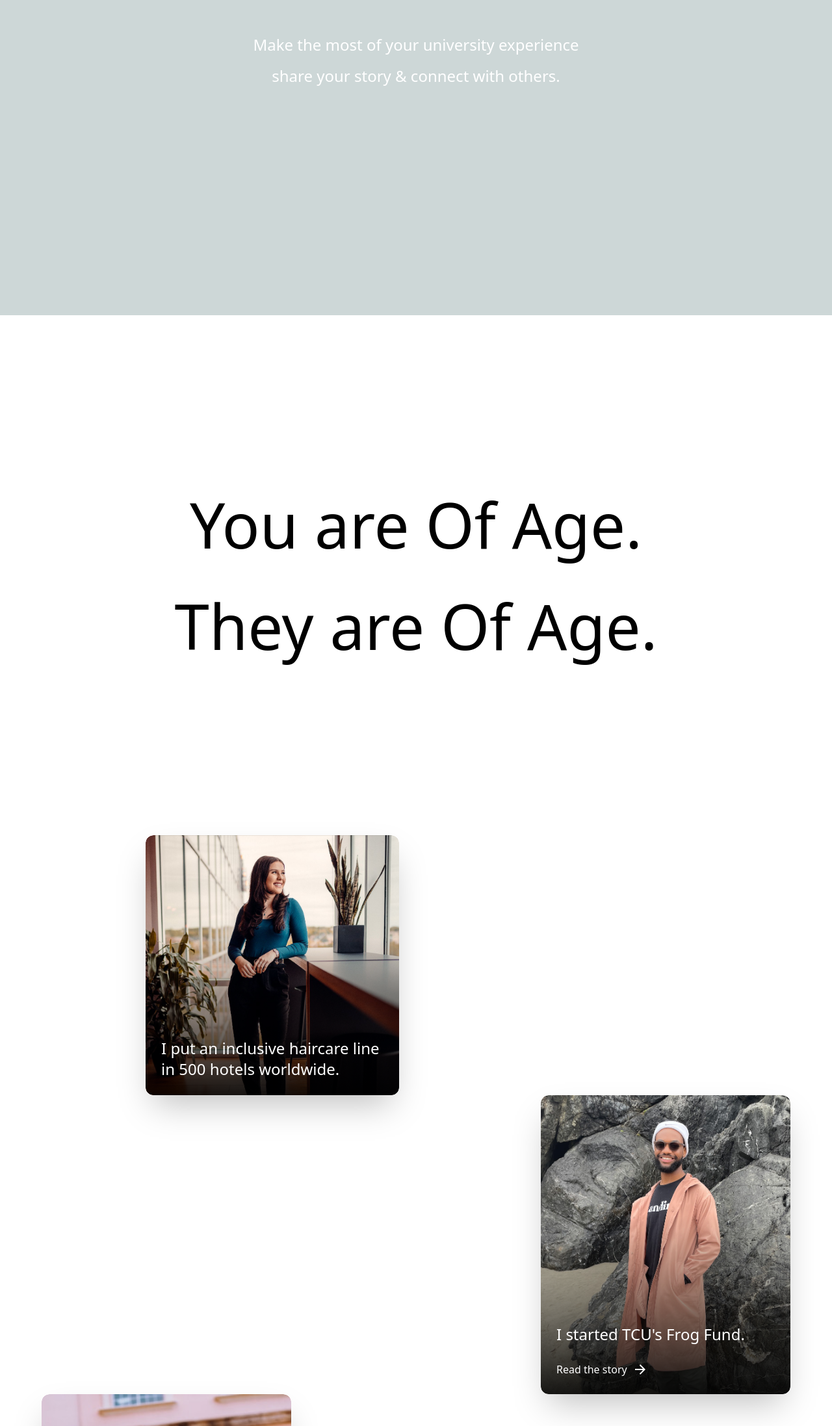
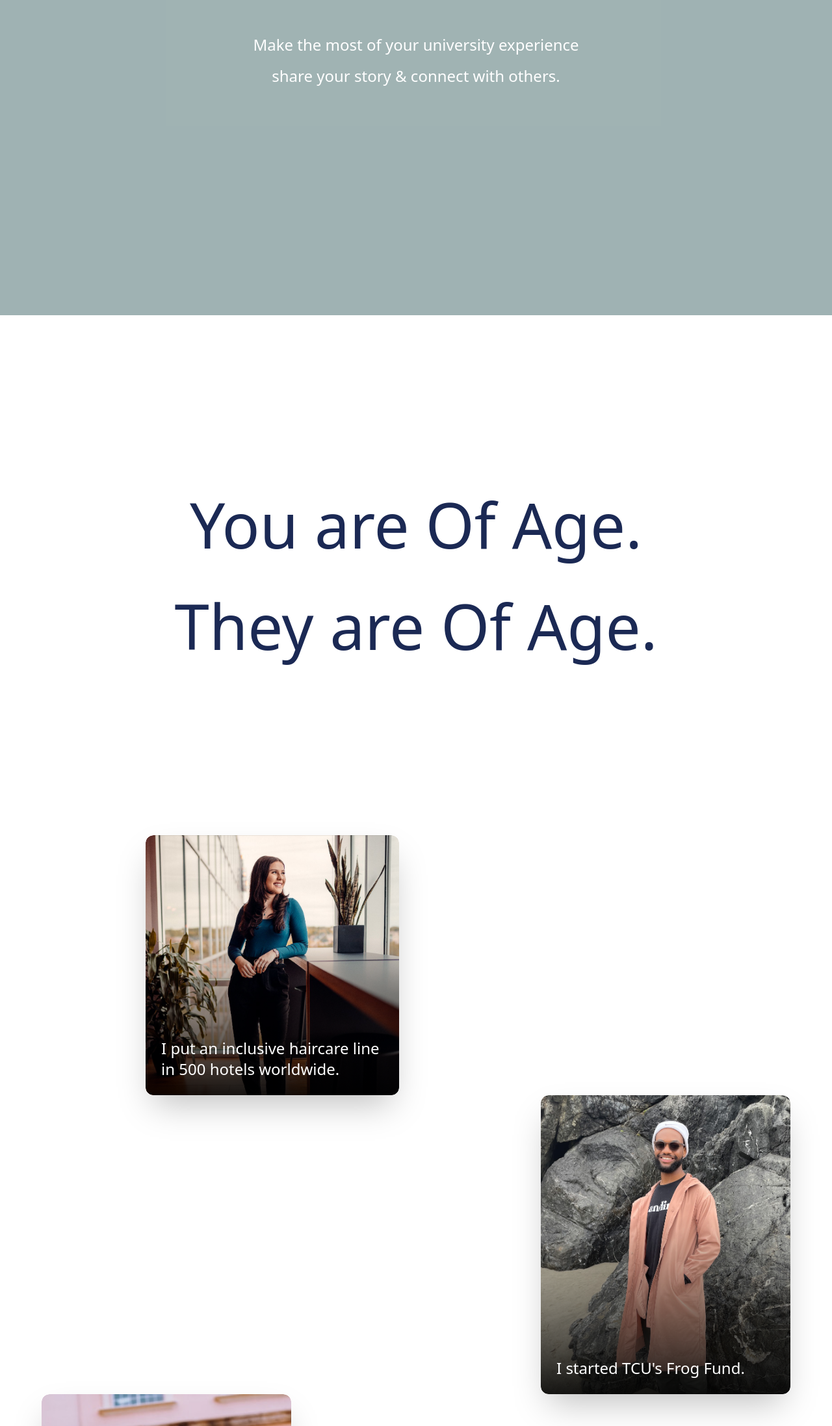
Before and after one commit to dajawhite/Of-Age, a Next.js app in the folder of-age-app/: page / in a window 1280 px wide. Shown: the part 315-2509 px from the top of the page at 65% size. Built offline with nearby package versions, Linux system fonts and the light colour scheme.

Commit message:
university slide changes

```diff
--- a/of-age-app/app/(root)/layout.tsx
+++ b/of-age-app/app/(root)/layout.tsx
@@ -2,7 +2,6 @@ import '../styles/globals.css'
 import type { Metadata } from 'next'
 import { Inter, Oswald, Montserrat } from 'next/font/google'
 import { ClerkProvider } from '@clerk/nextjs'
-import Script from 'next/script'
 
 const inter = Inter({ subsets: ['latin'] })
 const oswald = Oswald({
--- a/of-age-app/app/(root)/page.tsx
+++ b/of-age-app/app/(root)/page.tsx
@@ -16,7 +16,7 @@ export default function Home() {
       <section>
         <div className="relative z-10">
           {/*large text */}
-          <div className="sticky top-0 z-20 flex justify-center w-full lg:h-screen lg:items-center">
+          <div className="sticky top-0 z-20 flex justify-center w-full lg:h-screen lg:items-center text-primary">
             <div className="max-w-6xl px-6 mx-auto">
             <h2 className="text-5xl text-center lg:text-8xl lg:leading-relaxed lg:mt-0 leading-relaxed" >You are Of Age.<br className='hidden md:inline'/> They are Of Age.</h2>
             </div>
@@ -49,11 +49,9 @@ export default function Home() {
                 <div className="absolute inset-0 w-full h-full transform rounded-xl" style={{background:'linear-gradient(360deg, rgba(0, 0, 0, 0.9) 0%, rgba(0, 0, 0, 0) 60%)'}}>
                 </div>
                 <div className="max-w-md">
-                  <h3 className="relative text-2xl">
-                    <p>I started TCU&apos;s Frog Fund.</p>
-                  </h3>
+                    <p className="relative text-2xl">I started TCU&apos;s Frog Fund.</p>
                 </div>
-                <button className="z-10 relative flex items-center mt-6 pointer-events-none"  >
+                <button className="z-10 relative hidden items-center mt-6 pointer-events-none"  >
                   <div className="flex items-center overflow-hidden gap-x-2 group"  >
                     <div className="relative">
                       <div className="transition duration-500 md:group-hover:-translate-y-full py-0.5">Read the story</div>
@@ -76,12 +74,11 @@ export default function Home() {
                 <div className="absolute inset-0 w-full h-full transform rounded-xl" style={{background:'linear-gradient(360deg, rgba(0, 0, 0, 0.9) 0%, rgba(0, 0, 0, 0) 60%)'}}>
                 </div>
                 <div className="max-w-md">
-                  <h3 className="relative text-2xl"></h3>
-                  <div className="relative font-normal mt-2.5">
+                  <div className="relative font-normal mt-2.5 text-2xl">
                     <p>We&apos;re changing product design at legacy companies.</p>
                   </div>
                 </div>
-                <button className="z-10 relative flex items-center mt-6 pointer-events-none"  >
+                <button className="z-10 relative hidden items-center mt-6 pointer-events-none"  >
                   <div className="flex items-center overflow-hidden gap-x-2 group"  >
                     <div className="relative">
                       <div className="transition duration-500 md:group-hover:-translate-y-full py-0.5">Read the story
@@ -106,9 +103,7 @@ export default function Home() {
                 <div className="absolute inset-0 w-full h-full transform rounded-xl" style={{background:'linear-gradient(360deg, rgba(0, 0, 0, 0.9) 0%, rgba(0, 0, 0, 0) 60%)'}}>
                 </div>
                 <div className="max-w-md">
-                  <h3 className="relative text-2xl">
-                    <p>I&apos;m a first-gen MIT student, building biotech. </p>
-                  </h3>
+                  <p className="relative text-2xl">I&apos;m a first-gen Purdue student, building biotech. </p>
                 </div>
               </div>
             </div>
@@ -122,9 +117,7 @@ export default function Home() {
                 <div className="absolute inset-0 w-full h-full transform rounded-xl" style={{background:'linear-gradient(360deg, rgba(0, 0, 0, 0.9) 0%, rgba(0, 0, 0, 0) 60%)'}}>
                 </div>
                 <div className="max-w-md">
-                  <h3 className="relative text-2xl">
-                    <p className='text-xl'>We&apos;re sisters redesigning inventory systems for SMBs.</p>
-                  </h3>
+                  <p className="relative text-2xl">We&apos;re sisters redesigning inventory systems for SMBs.</p>
                 </div>
               </div>
             </div>
@@ -133,12 +126,11 @@ export default function Home() {
       </section>
 
       {/* what we do */}
-      <section className='mt-32 lg:mt-64'>
-        <div className="grid md:grid-cols-2 gap-7 lg:gap-[30px] mb-16 px-16">
-          <h1 className='text-5xl oswald'>Featured Universities</h1>
-          <div className='text-2xl pr-10 space-y-4 montserrat'>
+      <section className='h-screen'>
+        <div className="grid md:grid-cols-2 gap-7 lg:gap-[30px] mb-8 px-16">
+          <h1 className='text-5xl text-primary font-semibold'>Featured Universities</h1>
+          <div className='text-3xl pr-10 space-y-4 text-primary leading-relaxed'>
             <p>We&apos;re set on finding start-ups at every university. Here&apos;s who we have so far.</p>
-            <p className='hidden'><a className='button rounded-full px-5 pt-2 pb-[9px] text-black border-[1px] border-solid border-black text-lg'>Submit a story</a></p>
           </div>
         </div>
         <Slide></Slide>
--- a/of-age-app/app/styles/globals.css
+++ b/of-age-app/app/styles/globals.css
@@ -444,7 +444,8 @@ hr{
 .collections-nav-button {
   width: 40px;
   height: 40px;
-  color: black;
+  color: white;
+  background-color: #1b2954;
   cursor: pointer;
   border-radius: 50%;
   justify-content: center;
@@ -456,7 +457,7 @@ hr{
 }
 
 .collections-nav-button:hover {
-  background-color: rgba(0, 0, 0, .2);
+  background-color: var(--bgA2)
 }
 
 .collections-nav-button.collections-nav-button--left {
--- a/of-age-app/components/Slide.tsx
+++ b/of-age-app/components/Slide.tsx
@@ -64,14 +64,14 @@ function Slide(){
                       <h3 className='book-cover-title oswald'>{uni.university}</h3>
                     </div>
                     <img src={uni.image} />
-                    <div className="absolute first-letter:z-[1] flex items-center justify-start gap-3 lg:gap-4 lg:top-10 lg:left-10 top-5 left-5 text-body uppercase text-white">
+                    <div className="absolute first-letter:z-[1] flex items-center justify-start gap-3 lg:gap-4 lg:top-10 lg:left-10 top-5 left-5 text-body uppercase text-white drop-shadow-lg">
                       <div className="relative hidden w-2 h-2 lg:h-3 lg:w-3">
                         <span className="absolute inline-block w-full h-full rounded-full bg-aqua animate-ping"></span>
                         <span className="absolute inline-block w-full h-full rounded-full bg-aqua"></span>
                       </div>
                       <h2 className='text-lg montserrat'>{uni.location}</h2>
                     </div>
-                    <div className='uni-cards py-8 px-8 hidden lg:flex lg:flex-col '>
+                    <div className='uni-cards py-8 px-8 hidden'>
                       <div className='space-y-4 '>
                         <h3 className='text-2xl montserrat bold-text'>{uni.headline}</h3>
                         <p className="montserrat semi-bold-text">Student Rep<br/>{uni.student_rep}</p>
@@ -94,7 +94,7 @@ function Slide(){
               </div>
             </div>
           </div>
-          <div className='flex flex-row arrows'>
+          <div className='flex flex-row space-x-2 arrows'>
             {/*left arrow*/}
             <div className="">
                 <div id="advancer-left" ref={leftArrowRef} className="collections-nav-button collections-nav-button--left">
```
